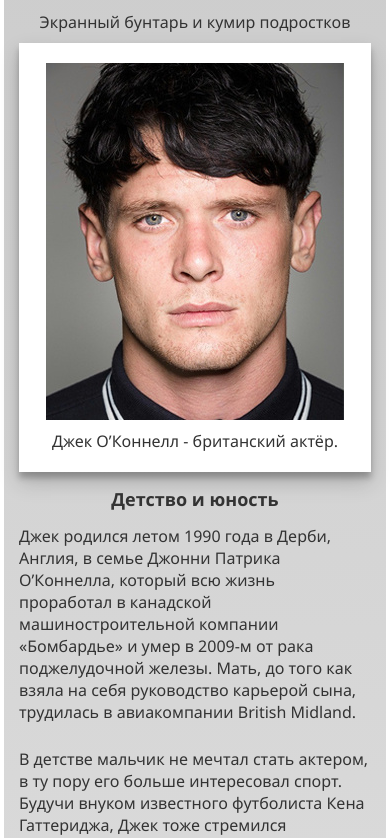
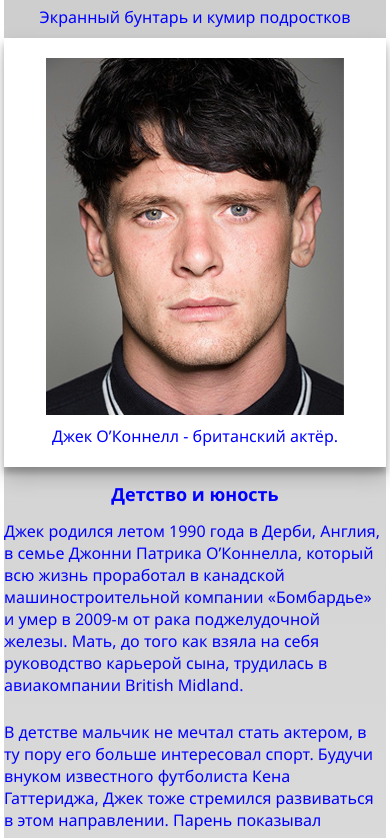
Before and after one commit to Arina-s/Project-1-Jack-O-Connell, a plain HTML site: page index.html in a window 390 px wide. Shown: the part 128-966 px from the top of the page. Drawn offline with Linux system fonts and the light colour scheme.

Commit message:
Adjust mobile vie

```diff
--- a/style.css
+++ b/style.css
@@ -2,7 +2,7 @@ body {
   font-size: 16px;
   font-family: "Segoe UI", sans-serif;
   text-align: center;
-  color: #333;
+  color: blue;
   margin: 0;
 }
 
@@ -20,10 +20,14 @@ body {
 
 @media (max-width: 460px) {
   #main {
-    margin: 15px 4px;
+    margin: 10px 4px;
+    padding: 15px 0;
   }
   h1 {
     font-size: 35px;
+  }
+  .img-div {
+    padding: 20px auto;
   }
 }
 
@@ -45,7 +49,7 @@ a:visited {
 }
 
 .image {
-  max-width: 200%;
+  max-width: 100%;
   display: block;
   height: auto;
   margin: 0 auto;
@@ -64,7 +68,7 @@ a:visited {
 
 p {
   max-width: 500px;
-  min-width: 300px;
+  /*min-width: 300px;*/
   margin: 0 auto 25px auto;
   text-align: left;
 }
```
Also changed, not shown: index.html (+1 -0 lines).
